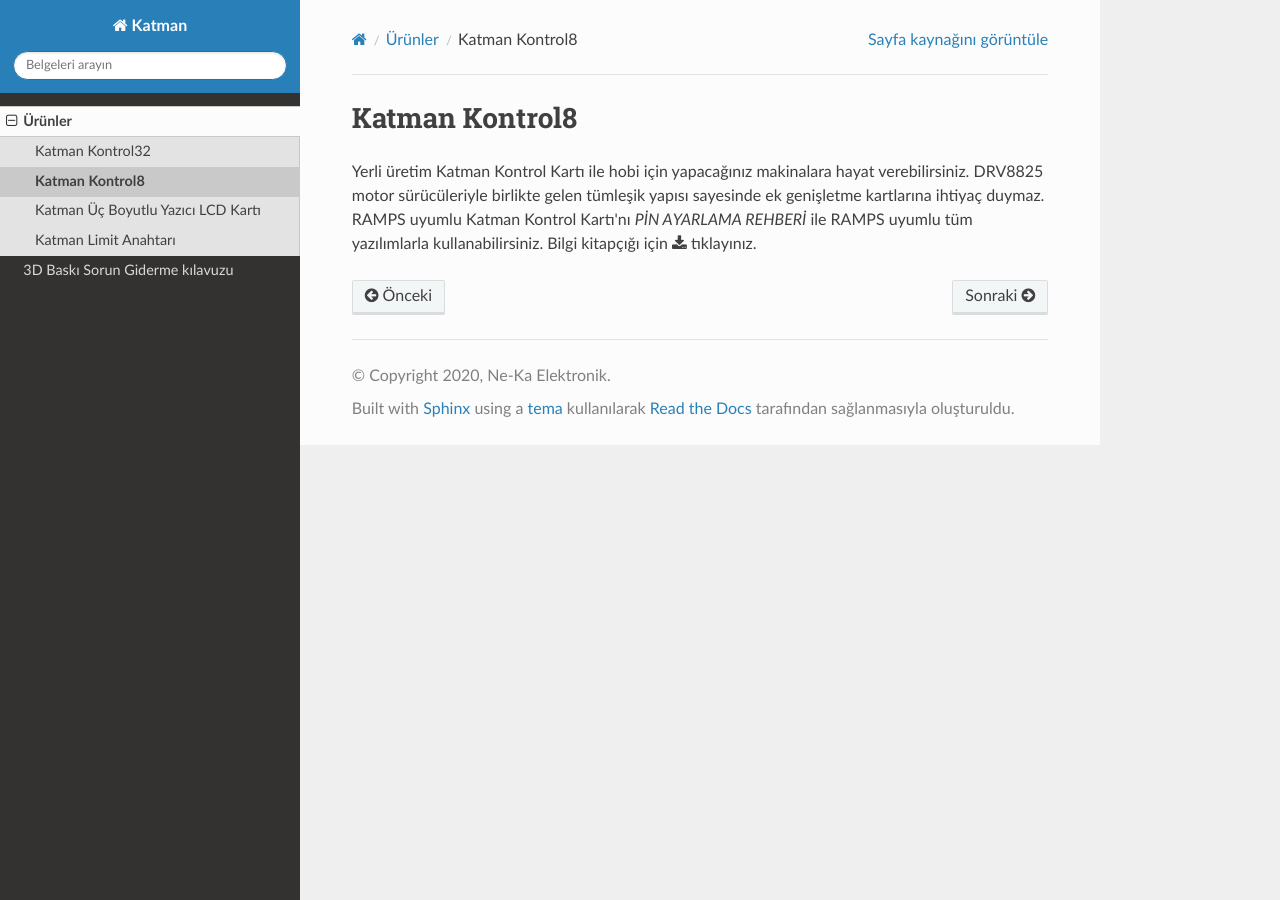
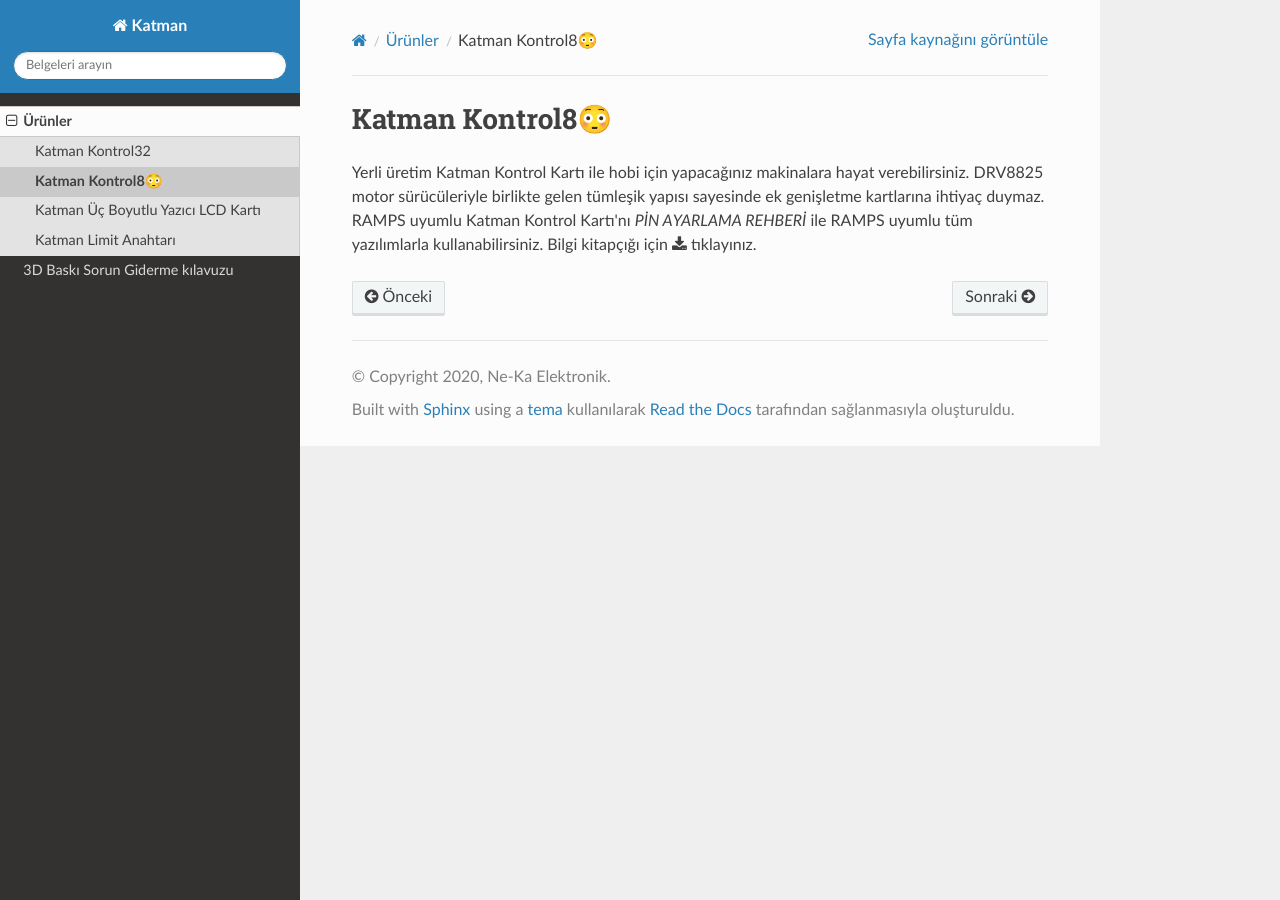
Before and after one commit to katman3d/katman-docs, a Sphinx documentation site: the page built from docs/kontrol8.rst, in a window 1280 px wide. Built offline with Sphinx 7.4.7 and the Read the Docs theme 2.0.0, drawn with Linux system fonts in a browser that asks for light colours; pages that are not in the unit, such as notebooks, are missing from menus.

```diff
--- a/docs/kontrol8.rst
+++ b/docs/kontrol8.rst
@@ -1,4 +1,4 @@
-Katman Kontrol8
+Katman Kontrol8😳
 ======================================
 
 .. toctree::
```
